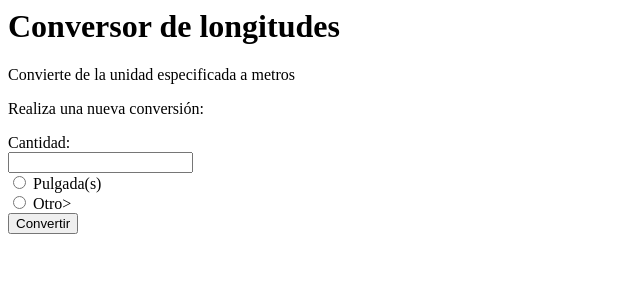
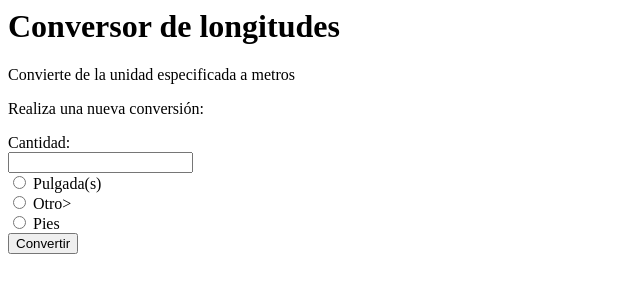
Before and after one commit to aseoaneo23/DWES, a PHP site: page /conversor2.php in a window 1280 px wide. Shown: the top 300 px of the page, without its empty margins (0-640 px from the left). Run offline with PHP 8.4, Linux system fonts and the light colour scheme.

Commit message:
Ejercicio4 modificado con pies

```diff
--- a/sprint1apache/www/site3/conversor2.php
+++ b/sprint1apache/www/site3/conversor2.php
@@ -1,3 +1,4 @@
+
 <html>
   <body>
       <h1>Conversor de longitudes</h1>
@@ -10,7 +11,13 @@
 	    $v_metros = $v_pulgadas * 0.0254;
 	    echo $v_pulgadas."pulgada(s) = ".$v_metros." metro(s)";
 	  } else {
+	     if ($_POST["funidad"] == "pies") {
+	       $v_pies = $_POST["fcantidad"];
+	       $v_metros = $v_pies * 0.3048;
+	       echo $v_pies."pie(s) = ".$v_metros." metro(s)";
+	     } else {
 	    echo "Unidad no soportada";
+	     }
 	  }
 	}
       ?>
@@ -24,7 +31,8 @@
 	<label for "pulgada_input">Pulgada(s)</label><br>
 	<input type="radio" id="otro_input" name="funidad" value="otro">
 	<label for="otro_input">Otro</label>><br>
-
+	<input type="radio" id="pies_input" name="funidad" value="pies">
+	<label for="pies_input">Pies</label><br>
 	<input type="submit" value="Convertir">
       </form>
   </body>
```
